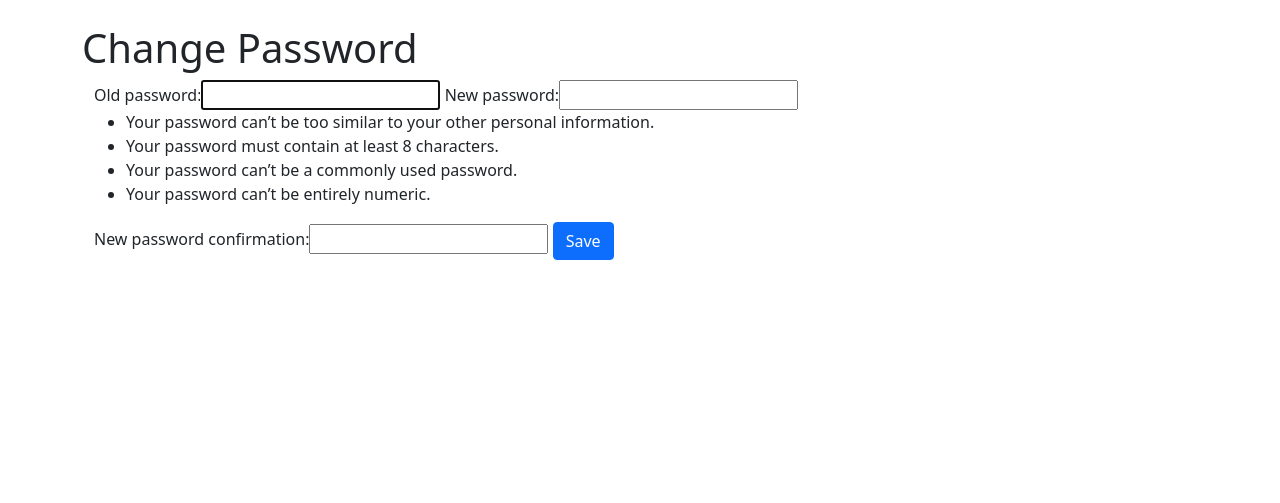
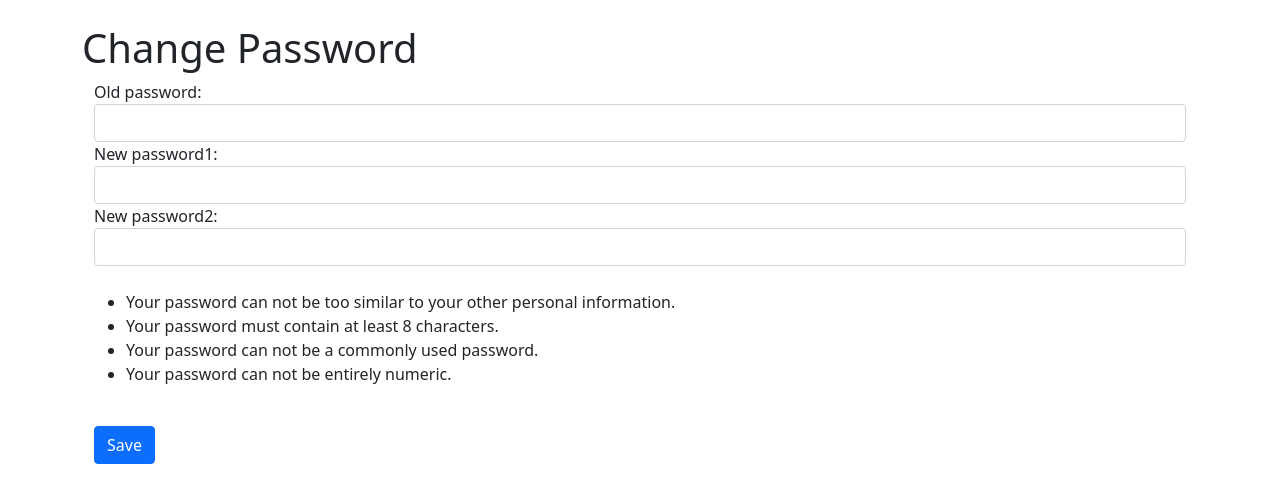
Before and after one commit to VilmaTuresson/Blog-21, a Django app: page /members/password/ in a window 1280 px wide. Shown: the part 56-559 px from the top of the page. Run offline with Django 3.2, Linux system fonts and the light colour scheme; the visitor is signed in with stand-in values (Sample User, id 1); some libraries are stand-ins or nearby versions.

Commit message:
add form-control to edit password form

```diff
--- a/members/forms.py
+++ b/members/forms.py
@@ -1,4 +1,4 @@
-from django.contrib.auth.forms import UserCreationForm, UserChangeForm
+from django.contrib.auth.forms import UserCreationForm, UserChangeForm, PasswordChangeForm
 from django.contrib.auth.models import User
 from django import forms
 
@@ -44,3 +44,21 @@ class EditProfileForm(UserChangeForm):
             'last_name': forms.TextInput(attrs={'class': 'form-control'}),
             'email': forms.EmailInput(attrs={'class': 'form-control'})
         }
+
+
+class UpdatepasswordForm(PasswordChangeForm):
+    """
+    Class for additional fields in registration form
+    """
+    old_password = forms.CharField(max_length=50, widget=forms.PasswordInput(attrs={
+        'class': 'form-control', 'type': 'password'}))
+
+    new_password1 = forms.CharField(max_length=50, widget=forms.PasswordInput(attrs={
+        'class': 'form-control', 'type': 'password'}))
+
+    new_password2 = forms.CharField(max_length=50, widget=forms.PasswordInput(attrs={
+        'class': 'form-control', 'type': 'password'}))
+
+    class Meta:
+        model = User
+        fields = ('old_password', 'new_password1', 'new_password2')
--- a/members/templates/registration/change_passsword.html
+++ b/members/templates/registration/change_passsword.html
@@ -11,6 +11,14 @@
             <form action="" method="POST">
                 {% csrf_token %}
                 {{ form }}
+                <br>
+                <ul>
+                    <li>Your password can not be too similar to your other personal information.</li>
+                    <li>Your password must contain at least 8 characters.</li>
+                    <li>Your password can not be a commonly used password.</li>
+                    <li>Your password can not be entirely numeric.</li>
+                </ul>
+                <br>
                 <button class="btn btn-primary" type="submit">Save</button>
             </form>
         </div>
--- a/members/templates/registration/changed_password.html
+++ b/members/templates/registration/changed_password.html
@@ -5,4 +5,6 @@
 {% block content %}
 
     <h2>Your password has been successfully updated!</h2>
+    <br>
+    <a href="{% url 'post_list_view' %}">Go to home page</a>
 {% endblock %}
--- a/members/views.py
+++ b/members/views.py
@@ -3,7 +3,7 @@ from django.views import generic
 from django.contrib.auth.forms import UserCreationForm, UserChangeForm, PasswordChangeForm
 from django.contrib.auth.views import PasswordChangeView
 from django.urls import reverse_lazy
-from .forms import RegistrationFields, EditProfileForm
+from .forms import RegistrationFields, EditProfileForm, UpdatepasswordForm
 
 
 class UserRegistration(generic.CreateView):
@@ -34,9 +34,12 @@ class UpdatePasswordView(PasswordChangeView):
     """
     Class for changing password
     """
-    form_class = PasswordChangeForm
+    form_class = UpdatepasswordForm
     success_url = reverse_lazy('changed_password')
 
 
 def changed_password(request):
+    """
+    Function to redirect user if password is changed successfully
+    """
     return render(request, 'registration/changed_password.html', {})
```
